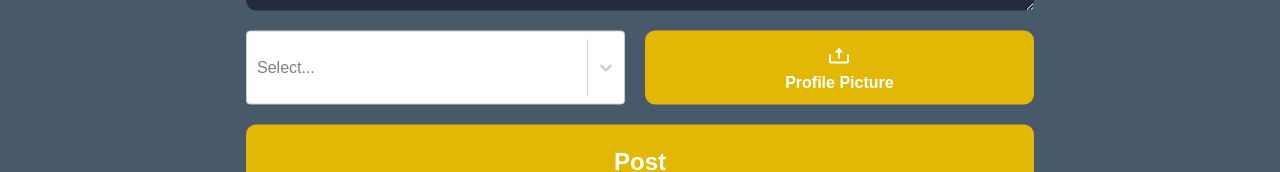
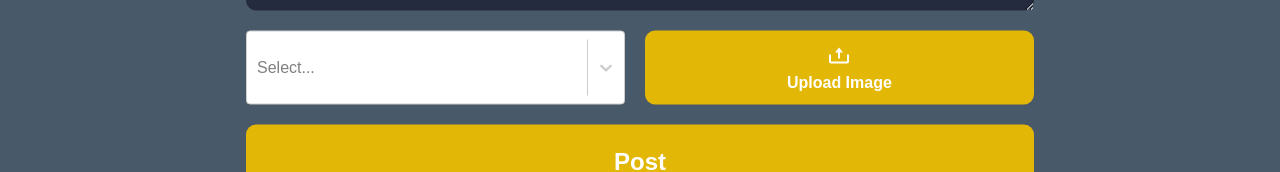
Before and after one commit to tbusst/web-development-project-2.4-2.8, a React (Create React App) app: page /new-post in a window 1280 px wide. Shown: the part 354-526 px from the top of the page. Built offline with nearby package versions, Linux system fonts and the light colour scheme; no server answers.

Commit message:
Fixed new post image upload saying 'profile picture'

```diff
--- a/src/Pages/CreatePost/CreatePost.js
+++ b/src/Pages/CreatePost/CreatePost.js
@@ -79,7 +79,7 @@ export default function CreatePost() {
                         >
                             <BiUpload />
                             <p>
-                                {hiddenFileInput.current?.files[0]?.name || 'Profile Picture'}
+                                {hiddenFileInput.current?.files[0]?.name || 'Upload Image'}
                             </p>
                         </button>
                         <input
```
